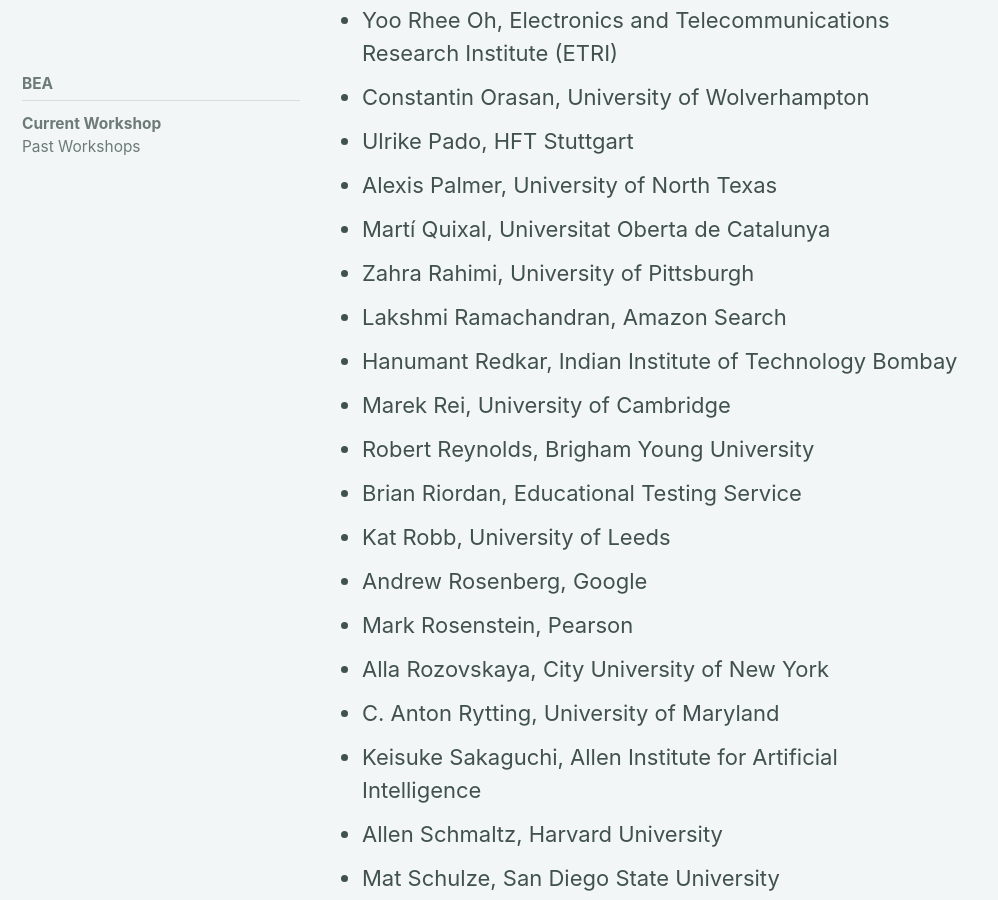
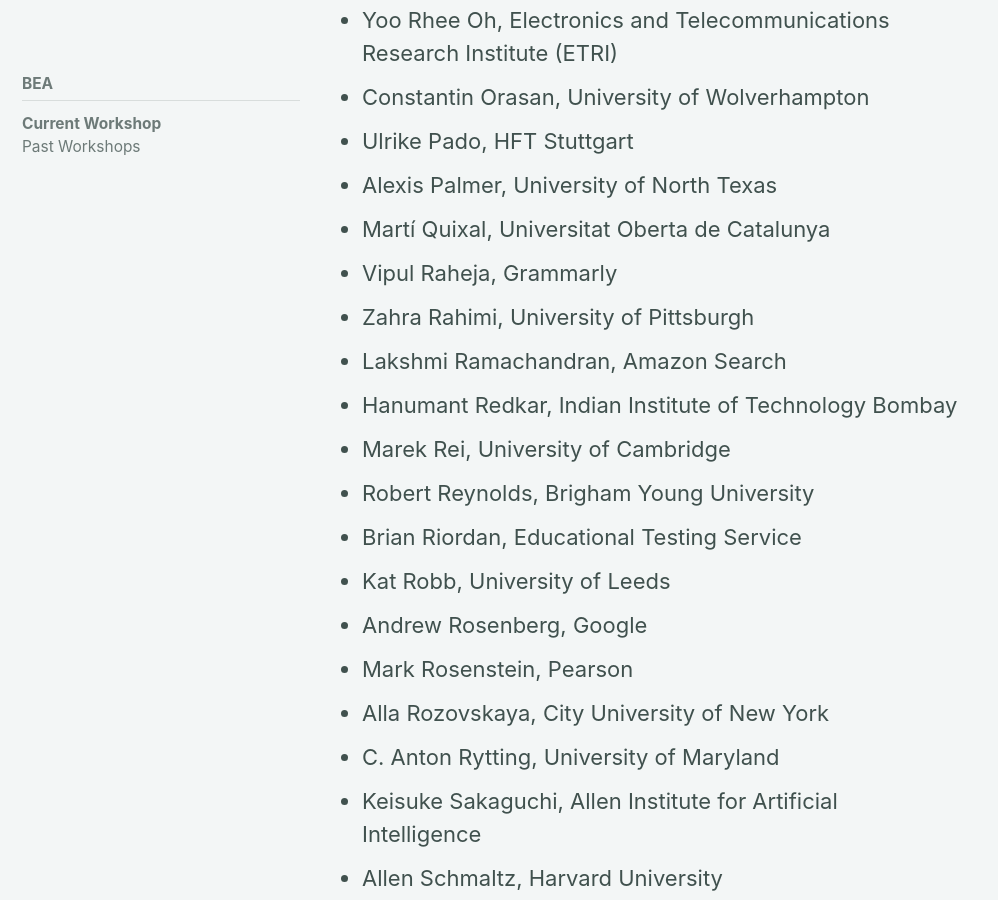
Before and after one commit to sigedu-org/website, a Jekyll site: the page built from _pages/bea/current.md, in a window 1280 px wide and 900 px high, scrolled down 12305 px. Shown: the whole window, without its empty margins (0-998 px from the left). Built offline with Jekyll 4.4.1, drawn with Linux system fonts in a browser that asks for light colours; cached includes are drawn as plain includes; nearby versions of some CDN libraries.

Commit message:
Update to the program committee list

```diff
--- a/_pages/bea/current.md
+++ b/_pages/bea/current.md
@@ -217,6 +217,7 @@ We will be using the START conference system to manage submissions: [https://www
 - Ulrike Pado, HFT Stuttgart
 - Alexis Palmer, University of North Texas
 - Martí Quixal, Universitat Oberta de Catalunya
+- Vipul Raheja, Grammarly
 - Zahra Rahimi, University of Pittsburgh
 - Lakshmi Ramachandran, Amazon Search
 - Hanumant Redkar, Indian Institute of Technology Bombay
```
